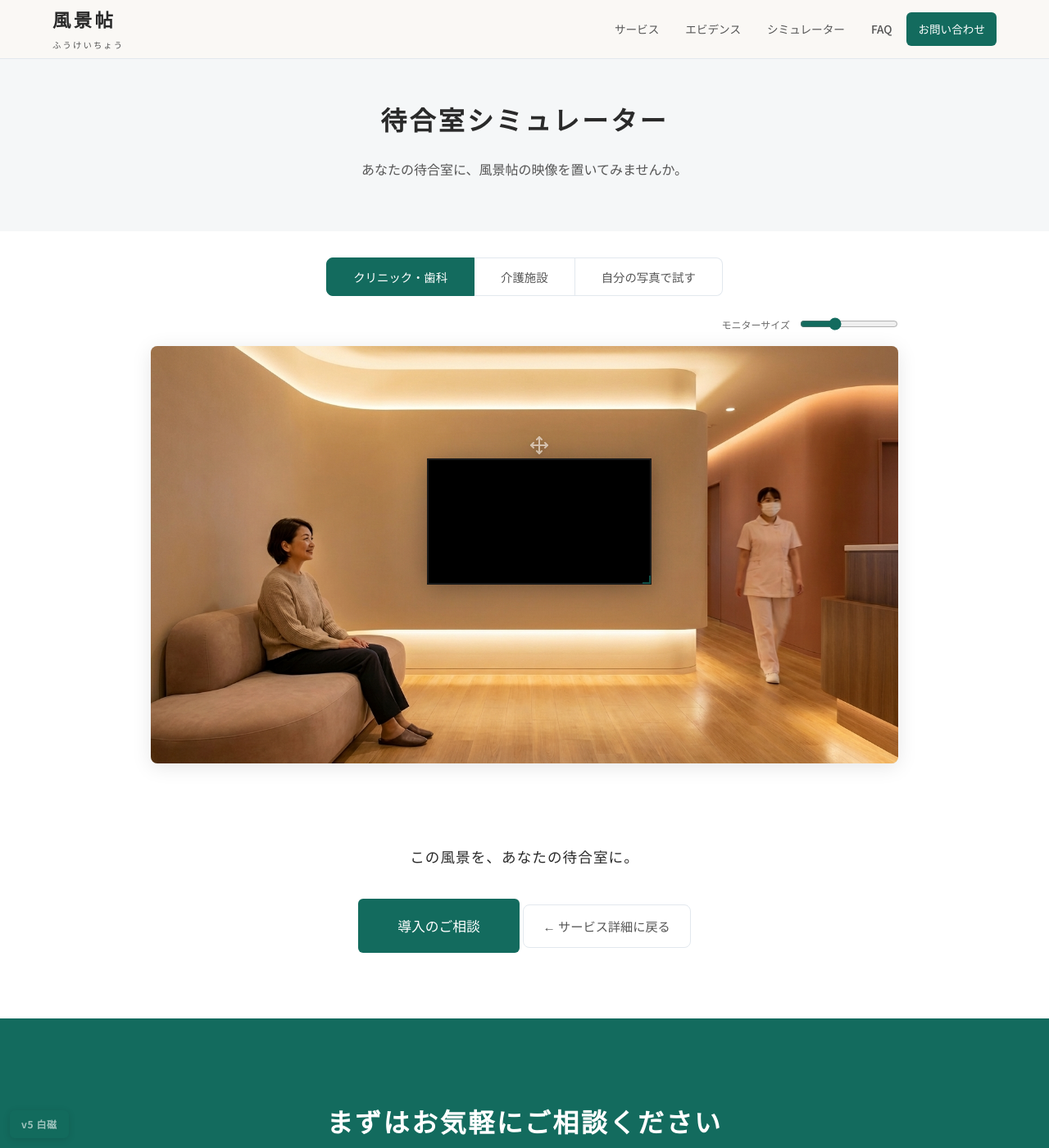
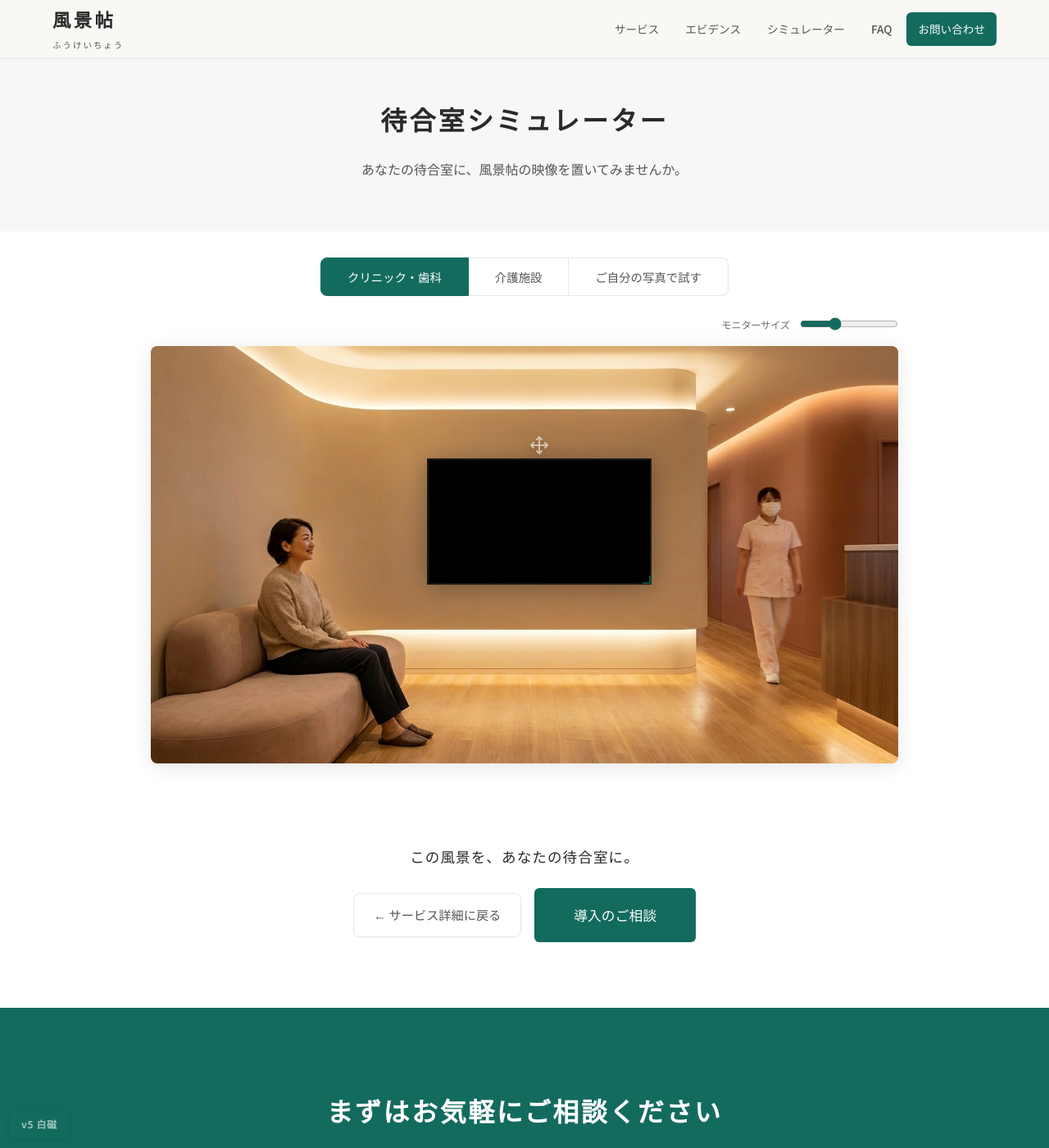
Before and after one commit to dr836gnypeq-ctrl/fukeichou-site, a Jekyll site: the page built from simulator.html, in a window 1280 px wide and 1400 px high. Shown: the whole window at 82% size. Built offline with Jekyll 4.4.1, drawn with Linux system fonts in a browser that asks for light colours; nearby versions of some CDN libraries; grey boxes are pictures that could not be loaded.

Commit message:
fix: simulator UI tweaks
- tab: 自分の写真で試す -> ご自分の写真で試す
- CTA: move 戻る button to left of 導入のご相談, horizontal flex layout
- CSS: remove margin-top from .sim-back, move to flex wrapper
- cache: v=20260317g

```diff
--- a/_layouts/default.html
+++ b/_layouts/default.html
@@ -8,7 +8,7 @@
 <link rel="preconnect" href="https://fonts.googleapis.com">
 <link rel="preconnect" href="https://fonts.gstatic.com" crossorigin>
 <link href="https://fonts.googleapis.com/css2?family=Noto+Sans+JP:wght@300;400;500;700&family=Noto+Serif+JP:wght@400;600;700&display=swap" rel="stylesheet">
-<link rel="stylesheet" href="{{ '/assets/css/style.css' | relative_url }}?v=20260317f">
+<link rel="stylesheet" href="{{ '/assets/css/style.css' | relative_url }}?v=20260317g">
 <script src="https://cdn.jsdelivr.net/npm/lucide@0.383.0/dist/umd/lucide.min.js"></script>
 </head>
 <body>
@@ -21,7 +21,7 @@
 
 {% include footer.html %}
 
-<script src="{{ '/assets/js/main.js' | relative_url }}?v=20260317f"></script>
+<script src="{{ '/assets/js/main.js' | relative_url }}?v=20260317g"></script>
 
 </body>
 </html>
--- a/simulator.html
+++ b/simulator.html
@@ -74,7 +74,7 @@ description: あなたの待合室に風景帖の映像を置いてみません
 /* CTA */
 .sim-cta{text-align:center;padding:60px 24px 80px}
 .sim-cta p{font-family:var(--serif);font-size:1.1rem;font-weight:400;margin-bottom:20px;letter-spacing:.06em}
-.sim-back{display:inline-flex;align-items:center;gap:8px;margin-top:20px;padding:12px 24px;font-size:.95rem;font-weight:500;border:1px solid var(--border);border-radius:8px;color:var(--ink-light);background:var(--white);transition:all .25s}
+.sim-back{display:inline-flex;align-items:center;gap:8px;padding:12px 24px;font-size:.95rem;font-weight:500;border:1px solid var(--border);border-radius:8px;color:var(--ink-light);background:var(--white);transition:all .25s}
 .sim-back:hover{color:var(--moss);border-color:var(--moss);background:var(--paper-warm);transform:translateY(-1px);box-shadow:0 4px 12px rgba(0,0,0,.06)}
 
 /* State control */
@@ -107,7 +107,7 @@ description: あなたの待合室に風景帖の映像を置いてみません
 <div class="sim-tabs">
   <button class="sim-tab active" data-target="clinic">クリニック・歯科</button>
   <button class="sim-tab" data-target="care">介護施設</button>
-  <button class="sim-tab" data-target="upload">自分の写真で試す</button>
+  <button class="sim-tab" data-target="upload">ご自分の写真で試す</button>
 </div>
 
 </div>
@@ -159,8 +159,10 @@ description: あなたの待合室に風景帖の映像を置いてみません
 <!-- CTA -->
 <div class="sim-cta">
   <p>この風景を、あなたの待合室に。</p>
-  <a href="{{ '/#contact' | relative_url }}" class="btn btn-primary btn-lg">導入のご相談</a>
-  <a href="{{ '/' | relative_url }}" class="sim-back">← サービス詳細に戻る</a>
+  <div style="display:flex;align-items:center;justify-content:center;gap:16px;flex-wrap:wrap;margin-top:20px">
+    <a href="{{ '/' | relative_url }}" class="sim-back">← サービス詳細に戻る</a>
+    <a href="{{ '/#contact' | relative_url }}" class="btn btn-primary btn-lg">導入のご相談</a>
+  </div>
 </div>
 
 <!-- Hint toast -->
```
